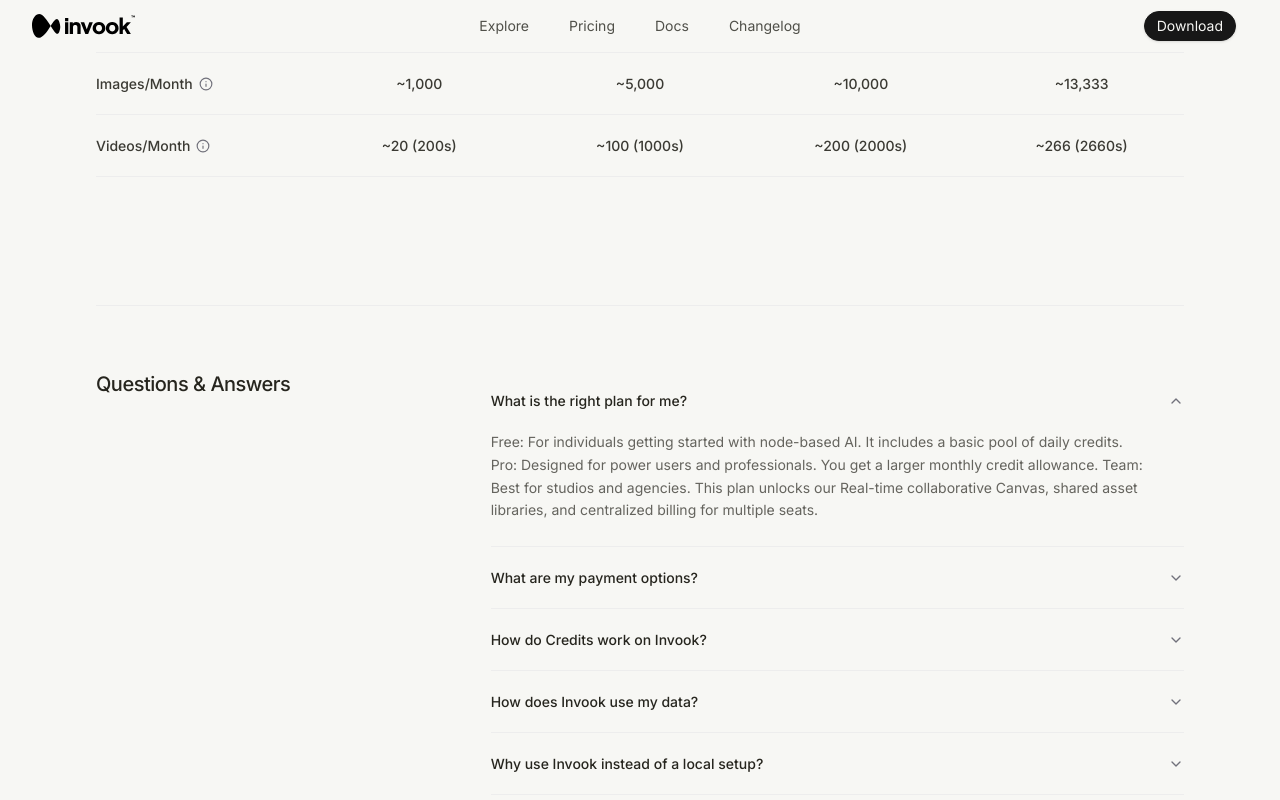
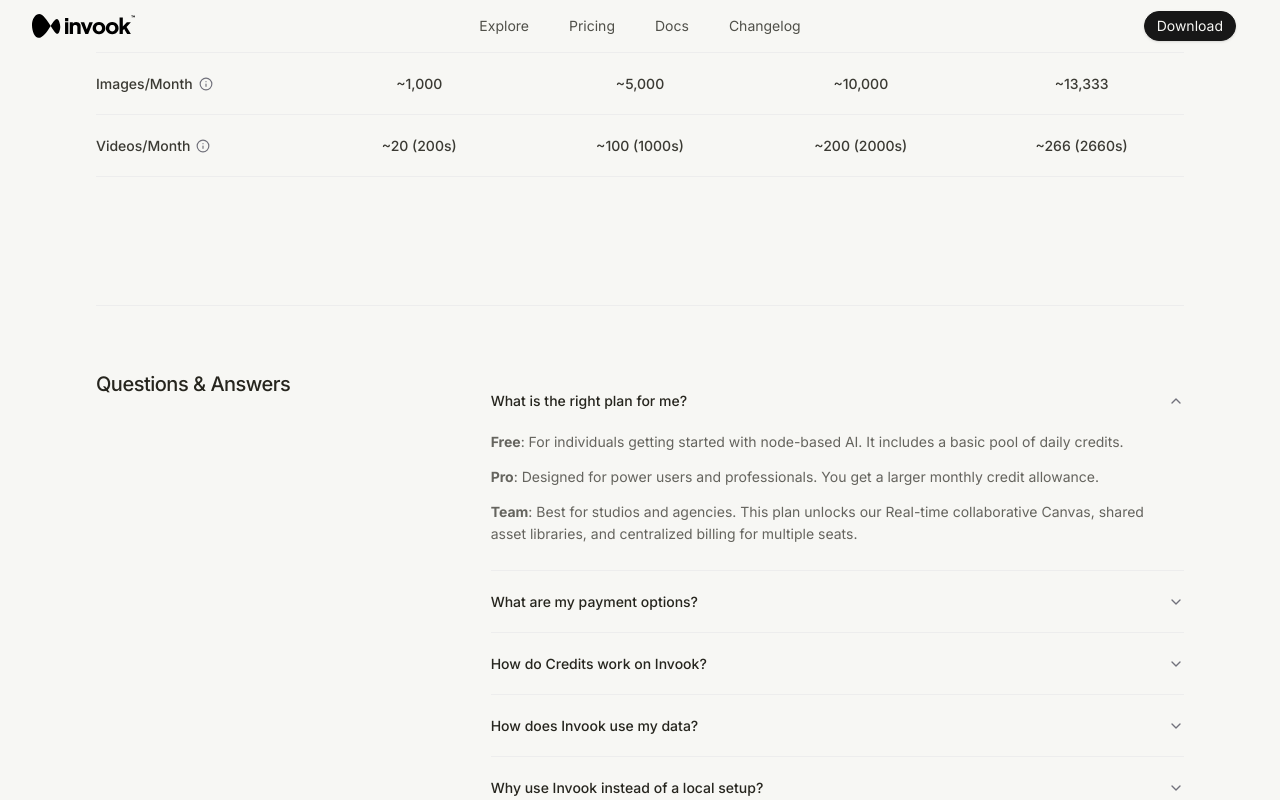
Before and after one commit to Thinking-Sound-Lab/tsl-website, a Next.js app: page /pricing in a window 1280 px wide. Both pictures are taken after a click on the button "What is the right plan for me?". Shown: the part 1988-2788 px from the top of the page. Built offline with nearby package versions, Linux system fonts and the light colour scheme; no server answers.

Commit message:
feat: Company Mail highlight and Ques and ans fix

```diff
--- a/app/pricing/pricing-content.tsx
+++ b/app/pricing/pricing-content.tsx
@@ -9,12 +9,18 @@ export default function PricingContent() {
   const [openFaq, setOpenFaq] = useState<number | null>(null);
 
   const faqs = [
-    { question: "What is the right plan for me?", answer: "Free: For individuals getting started with node-based AI. It includes a basic pool of daily credits. Pro: Designed for power users and professionals. You get a larger monthly credit allowance. Team: Best for studios and agencies. This plan unlocks our Real-time collaborative Canvas, shared asset libraries, and centralized billing for multiple seats." },
+    { question: "What is the right plan for me?", answer: (
+      <div className="space-y-3">
+        <div><span className="font-bold">Free</span>: For individuals getting started with node-based AI. It includes a basic pool of daily credits.</div>
+        <div><span className="font-bold">Pro</span>: Designed for power users and professionals. You get a larger monthly credit allowance.</div>
+        <div><span className="font-bold">Team</span>: Best for studios and agencies. This plan unlocks our Real-time collaborative Canvas, shared asset libraries, and centralized billing for multiple seats.</div>
+      </div>
+    ) },
     { question: "What are my payment options?", answer: "We accept all major credit cards including Visa, Mastercard, and American Express, as well as digital wallets like Google Pay and Apple Pay." },
     { question: "How do Credits work on Invook?", answer: "Invook uses a credit system to manage asset generation. Every generation, upscale, or node execution consumes a specific number of credits based on the complexity of the task and the model used. Plan credits are granted monthly and do not roll over on the Free plan. Available on Pro and Team plans. If you run out, you can purchase Top-up Credits. These credits can be purchased on paid plans (Starter, Pro, Team) as needed. Unused credits roll over for up to 5 months, after which they expire." },
     { question: "How does Invook use my data?", answer: "We use the enterprise-grade API tier of our model providers. This ensures that neither Invook nor our model providers use your prompts, workflows, or generated assets to train any base models." },
     { question: "Why use Invook instead of a local setup?", answer: "Invook removes the hardware and technical barriers of local setups. You get instant access to top-tier cloud GPUs without needing to manage Python environments or manual node updates. Most importantly, Invook is collaborative; unlike a local instance, our platform allows multiple team members to work on the same infinite canvas simultaneously, seeing cursors and edits in real-time." },
-    { question: "Where can I ask more questions?", answer: "Our support team is available 24/7. You can reach out via the Contact page or send an email directly to support@thinkingsoundlab.com." }
+    { question: "Where can I ask more questions?", answer: <>Our support team is available 24/7. You can reach out via the Contact page or send an email directly to <a href="mailto:support@thinkingsoundlab.com" className="text-[#f54e00] hover:underline">support@thinkingsoundlab.com</a>.</> }
   ];
 
   return (
@@ -353,9 +359,9 @@ export default function PricingContent() {
                     className={`overflow-hidden transition-all duration-300 ease-in-out ${openFaq === i ? "max-h-96 pb-6 opacity-100" : "max-h-0 opacity-0"
                       }`}
                   >
-                    <p className="text-[14px] text-foreground/70 leading-relaxed pr-8">
+                    <div className="text-[14px] text-foreground/70 leading-relaxed pr-8">
                       {faq.answer}
-                    </p>
+                    </div>
                   </div>
                 </div>
               ))}
```
